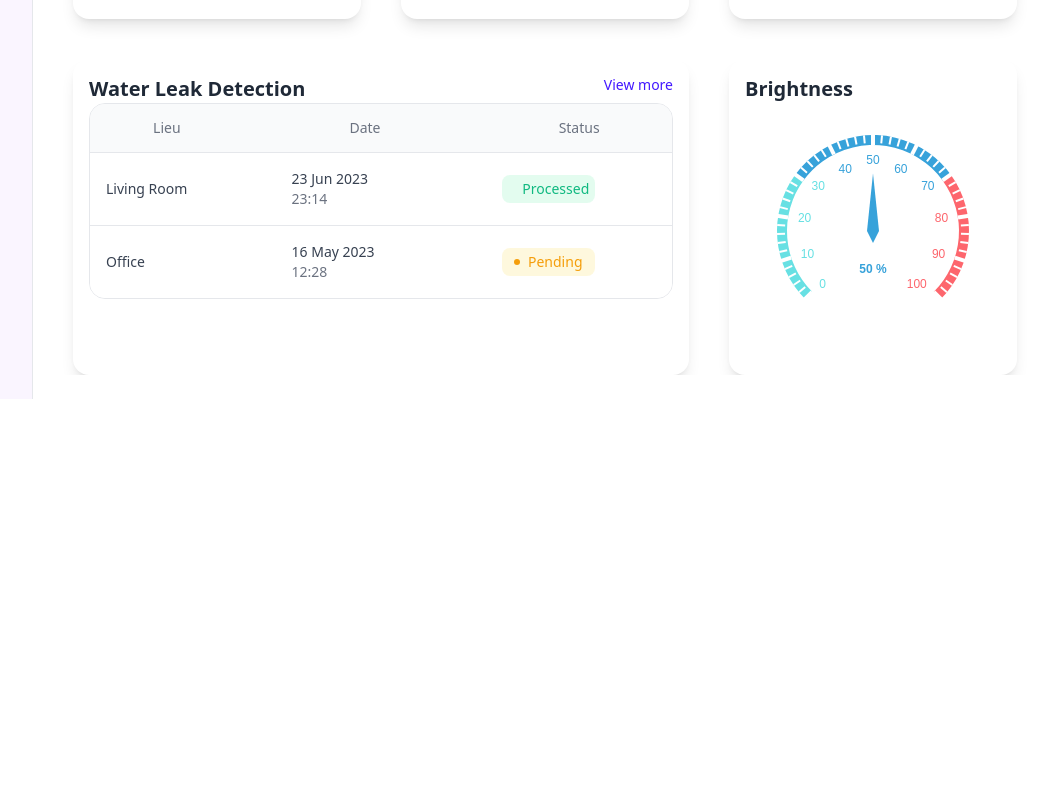
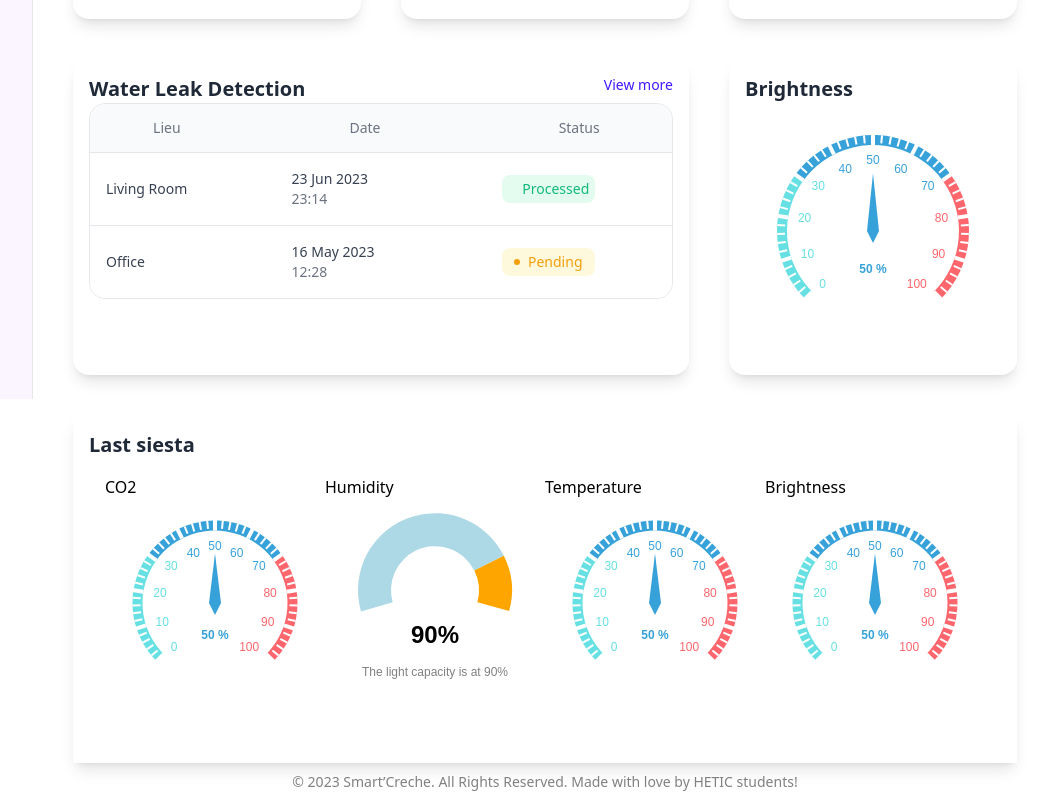
Before and after one commit to NasssDev/Smart-Creche-IoT-Frontend, a React (Vite) app: page /dashboard in a window 1280 px wide. Shown: the part 401-1201 px from the top of the page, without its empty margins (223-1269 px from the left). Before the commit the page ends 800 px from the top, so only its background shows below. Built offline with nearby package versions, Linux system fonts and the light colour scheme.

Commit message:
add Copyright & siesteTab & fix UX design

```diff
--- a/src/App.tsx
+++ b/src/App.tsx
@@ -10,14 +10,15 @@ import { Logout } from "./pages/logout.tsx";
 import { SignIn } from "./pages/SignIn.tsx";
 import { SignUp } from "./pages/SignUp.tsx";
 import { SignUp2 } from "./pages/SignUp2.tsx";
+import CopyrightNotice from "./components/CopyrightNotice.tsx";
 
 function App() {
     const [count] = useState(1)
 
     return <>
-        <div className="flex">
+        <div className="flex flex-col">
             {count === 1 && <SideBar />}
-            <div className={count === 1 ? "flex-1 max-w-full overflow-hidden ml-64 px-10" : "flex-1 max-w-full overflow-hidden mx-auto px-10"} >
+            <div className={count === 1 ? "flex-1 overflow-hidden ml-64 px-10" : "flex-1 w-full overflow-hidden mx-auto px-10"} >
                 <Routes>
                     <Route path="/" element={<Home />} />
                     <Route path="/dashboard" element={<Dashboard />} />
@@ -28,7 +29,9 @@ function App() {
                     <Route path="/sign-up" element={<SignUp />} />
                     <Route path="/sign-up2" element={<SignUp2 />} />
                 </Routes>
+                <CopyrightNotice/>
             </div>
+
         </div>
     </>
 }
--- a/src/components/CopyrightNotice.tsx
+++ b/src/components/CopyrightNotice.tsx
@@ -1,6 +1,6 @@
 const CopyrightNotice: React.FC = () => {
     return (
-        <footer style={{ fontSize: '14px', color: 'gray' }}>
+        <footer className="py-2 text-center" style={{ fontSize: '14px', color: 'gray' }}>
             © {new Date().getFullYear()} Smart’Creche. All Rights Reserved. Made with love by HETIC students!
         </footer>
     );
--- /dev/null
+++ b/src/components/SiesteTab.tsx
@@ -0,0 +1,16 @@
+import {SensorCardCol3} from "./sensors/SensorCardCol3.tsx";
+
+export const SiesteTab = ({label}:{label:string}) => {
+    return (
+        <div className="p-4 col-span-3 shadow-lg">
+            <div className="text-left block text-xl font-bold text-gray-800">
+                {label}
+            </div>
+            <div className={"w-full grid grid-cols-4 p-4 overflow-hidden bg-white rounded-2xl col-span-2"}>
+                {["CO2", "Humidity", "Temperature", "Brightness"].map((elem, index) => (
+                    <SensorCardCol3 key={index} label={elem}/>
+                ))}
+            </div>
+        </div>
+        )
+}
--- a/src/components/sensors/Brightness.tsx
+++ b/src/components/sensors/Brightness.tsx
@@ -1,7 +1,7 @@
 import { useEffect, useRef } from 'react';
 import * as echarts from 'echarts';
 
-export const Brightness = () => {
+export const Brightness = ({labelForSiesteTabOnly}:{labelForSiesteTabOnly:string|null}) => {
     const chartRef = useRef<HTMLDivElement>(null);
 
     useEffect(() => {
@@ -79,5 +79,6 @@ export const Brightness = () => {
         };
     }, []);
 
-    return <div ref={chartRef} className="h-64"></div>;
+    return <div><span className="absolute">{labelForSiesteTabOnly}</span><div ref={chartRef} className="h-64"></div></div>;
+
 };
--- a/src/components/sensors/Gauge.tsx
+++ b/src/components/sensors/Gauge.tsx
@@ -3,7 +3,7 @@ import {useEffect, useRef} from "react";
 
 type EChartsOption = echarts.EChartsOption;
 
-export const Gauge = () => {
+export const Gauge = ({labelForSiesteTabOnly}:{labelForSiesteTabOnly:string|null}) => {
     const chartRef = useRef<HTMLDivElement>(null);
     useEffect(() => {
         const myChart = echarts.init(chartRef.current as HTMLDivElement);
@@ -92,5 +92,5 @@ export const Gauge = () => {
         };
     }, []);
 
-    return <div ref={chartRef} className="w-full h-64 border-black rounded-2xl"></div>;
+    return <div><span className="absolute">{labelForSiesteTabOnly}</span><div ref={chartRef} className="w-full h-64 border-black rounded-2xl"></div></div>;
 }
--- a/src/components/sensors/SensorCard.tsx
+++ b/src/components/sensors/SensorCard.tsx
@@ -3,28 +3,36 @@ import {Brightness} from "./Brightness.tsx";
 import {ErrorPop} from "../responsePopUp/ErrorPop.tsx";
 import {SensorCardCol1} from "./SensorCardCol1.tsx";
 import {SensorCardCol2} from "./SensorCardCol2.tsx";
+import {SiesteTab} from "../SiesteTab.tsx";
 
-export const SensorCard = ({label}:{label:string}) => {
+export const SensorCard = ({label}: { label: string }) => {
     let componentToRender;
 
     switch (label) {
-        case 'Humidity':
-            componentToRender = <Brightness />;
-            break;
         case 'CO2' :
         case 'Brightness':
         case 'Temperature':
-            componentToRender = <Gauge />;
+            componentToRender = <SensorCardCol1 label={label} componentChild={<Gauge/>}/>;
+            break;
+        case 'Humidity':
+            componentToRender = <SensorCardCol1 label={label} componentChild={<Brightness/>}/>;
+            break;
+        case 'Water Leak Detection':
+            componentToRender = <SensorCardCol2 label={label} />;
+            break;
+        case 'Last siesta':
+            componentToRender = <SiesteTab label={label}/>
             break;
         default:
             componentToRender = (<div className="relative h-full">
                 <div className="flex absolute top-0 left-0 h-3/4 w-full justify-center items-center">
-                    <ErrorPop message="An error occured"/></div></div>)
+                    <ErrorPop message="An error occured"/></div>
+            </div>)
     }
 
     return (
         <>
-            {label === "Water Leak Detection" ? <SensorCardCol2 label={label} /> : <SensorCardCol1 label={label} componentToRender={componentToRender} />}
+            {componentToRender}
         </>
     )
 }
--- a/src/components/sensors/SensorCardCol1.tsx
+++ b/src/components/sensors/SensorCardCol1.tsx
@@ -1,13 +1,13 @@
 import {ReactNode} from "react";
 
-export const SensorCardCol1 = ({label, componentToRender}: {label:string, componentToRender: ReactNode}) => {
+export const SensorCardCol1 = ({label, componentChild}: {label:string, componentChild: ReactNode}) => {
 
     return (
         <div className={"w-full h-full p-4 overflow-hidden bg-white rounded-2xl shadow-lg"} >
             <div className="text-left block text-xl font-bold text-gray-800">
                 {label}
             </div>
-            {componentToRender}
+            {componentChild}
         </div>
     )
 }
--- /dev/null
+++ b/src/components/sensors/SensorCardCol3.tsx
@@ -0,0 +1,37 @@
+import {Gauge} from "./Gauge.tsx";
+import {Brightness} from "./Brightness.tsx";
+import {SensorCardCol2} from "./SensorCardCol2.tsx";
+import {ErrorPop} from "../responsePopUp/ErrorPop.tsx";
+import {ReactNode, useEffect, useState} from "react";
+
+export const SensorCardCol3 = ({label}: { label: string }) => {
+
+    const [componentToRender, setComponentToRender] = useState<ReactNode>("");
+
+    useEffect(() => {
+        switch (label) {
+            case 'CO2' :
+            case 'Brightness':
+            case 'Temperature':
+                setComponentToRender(<Gauge labelForSiesteTabOnly={label}/>);
+                break;
+            case 'Humidity':
+                setComponentToRender(<Brightness labelForSiesteTabOnly={label}/>);
+                break;
+            case 'Water Leak Detection':
+                setComponentToRender(<SensorCardCol2 label={""}/>);
+                break;
+            default:
+                setComponentToRender(<div className="relative h-full">
+                    <div className="flex absolute top-0 left-0 h-3/4 w-full justify-center items-center">
+                        <ErrorPop message="An error occured"/></div>
+                </div>);
+        }
+    }, [label]);
+
+    return (
+        <>
+            {componentToRender}
+        </>
+    )
+}
--- a/src/pages/Dashboard.tsx
+++ b/src/pages/Dashboard.tsx
@@ -7,7 +7,7 @@ export const Dashboard = () => {
             <LabelPage label={"Dashboard"}/>
             <div id="main" className="grid gap-10 grid-cols-3 mt-10">
                 {
-                    ["CO2", "Humidity", "Temperature", "Water Leak Detection", "Brightness"].map((elem,index) => (
+                    ["CO2", "Humidity", "Temperature", "Water Leak Detection", "Brightness", "Last siesta"].map((elem,index) => (
                         <SensorCard key={index} label={elem} />
                     ))
                 }
```
